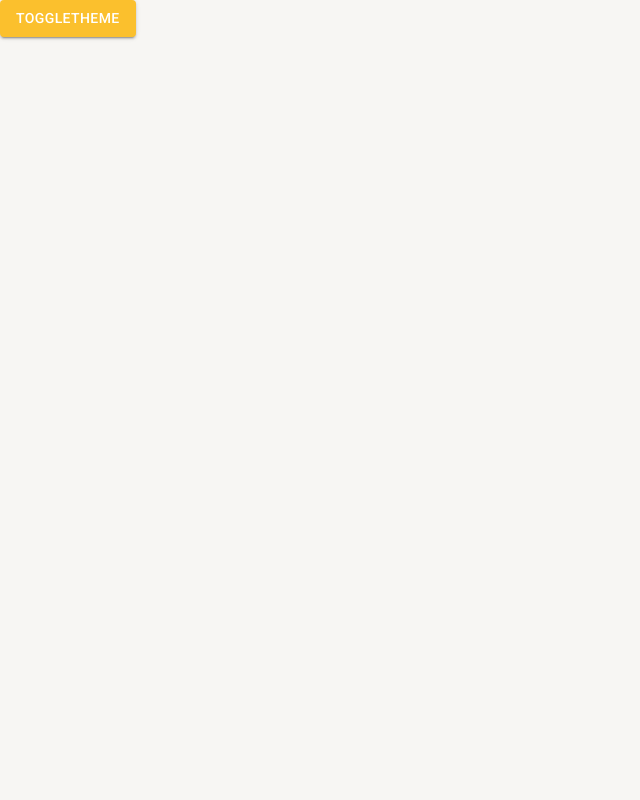
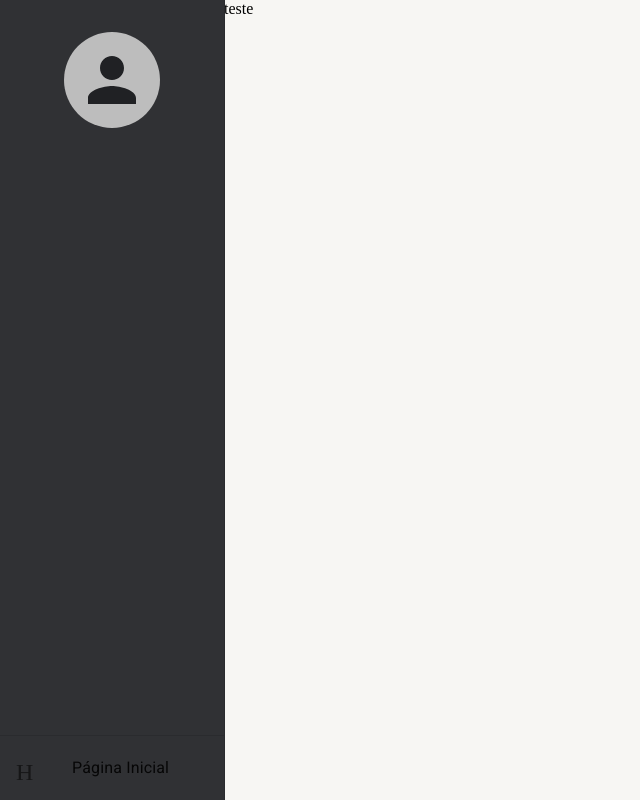
Before and after one commit to Baptiston/ReactMuiClass, a React (Create React App) app: page / in a window 1280 px wide. Before the commit this address led to /initial-page. Shown: the whole page, without its empty margins (0-640 px from the left). Built offline with nearby package versions, Linux system fonts and the light colour scheme.

Commit message:
feat: add drawer

```diff
--- a/package.json
+++ b/package.json
@@ -12,9 +12,10 @@
     "@emotion/react": "^11.11.1",
     "@emotion/styled": "^11.11.0",
     "@mui/material": "^5.14.17",
+    "prop-types": "^15.8.1",
     "react": "^18.2.0",
     "react-dom": "^18.2.0",
-    "react-router-dom": "6",
+    "react-router-dom": "^6.18.0",
     "react-scripts": "5.0.1"
   },
   "devDependencies": {
@@ -28,7 +29,6 @@
     "@typescript-eslint/eslint-plugin": "^6.10.0",
     "@typescript-eslint/parser": "^6.10.0",
     "eslint": "^8.53.0",
-    "eslint-plugin-react": "^7.33.2",
     "typescript": "^5.2.2",
     "web-vitals": "^2.1.4"
   },
--- a/src/App.tsx
+++ b/src/App.tsx
@@ -1,13 +1,18 @@
 import { BrowserRouter } from 'react-router-dom';
 import { AppRoutes } from './routes';
-import { AppThemeProvider } from './shared/contexts';
+import { AppThemeProvider, DrawerProvider } from './shared/contexts';
+import { SideMenu } from './shared/components';
 
 export const App = () => {
   return (
     <AppThemeProvider>
-      <BrowserRouter>
-        <AppRoutes />
-      </BrowserRouter>
+      <DrawerProvider>
+        <BrowserRouter>
+          <SideMenu>
+            <AppRoutes/>
+          </SideMenu>
+        </BrowserRouter>
+      </DrawerProvider>
     </AppThemeProvider>
   );
 };
--- a/src/routes/index.tsx
+++ b/src/routes/index.tsx
@@ -1,14 +1,14 @@
 import { Button } from '@mui/material';
 import { Routes, Route, Navigate } from 'react-router-dom';
-import { useAppThemeContext } from '../shared/contexts';
+import { useDrawerContext } from '../shared/contexts';
 
 export const AppRoutes = () => {
 
-  const { toggleTheme } = useAppThemeContext();
+  const { toggleDrawerOpen } = useDrawerContext();
 
   return (
     <Routes>
-      <Route path='/initial-page' element={<Button variant='contained' color='primary' onClick={toggleTheme}>ToggleTheme</Button>} />
+      <Route path='/initial-page' element={<Button variant='contained' color='primary' onClick={toggleDrawerOpen} >Toggle Drawer</Button>} />
       <Route path='*' element={<Navigate to='initial-page' />} />
     </Routes>
   );
--- /dev/null
+++ b/src/shared/components/index.ts
@@ -0,0 +1 @@
+export * from './side-menu/SideMenu';
--- /dev/null
+++ b/src/shared/components/side-menu/ListItemLink.tsx
@@ -0,0 +1,17 @@
+import {  Icon,  ListItemButton,  ListItemIcon,  ListItemText} from '@mui/material';
+
+interface IListItemLinkProps{
+  primary: string
+  icon: string
+}
+
+export const ListItemLink: React.FC<IListItemLinkProps> = ({primary,icon}) => {
+  return (
+    <ListItemButton>
+      <ListItemIcon>
+        <Icon>{icon}</Icon>
+      </ListItemIcon>
+      <ListItemText primary={primary} />
+    </ListItemButton>
+  );
+};
--- /dev/null
+++ b/src/shared/components/side-menu/SideMenu.tsx
@@ -0,0 +1,36 @@
+import { Avatar, Box, Divider, Drawer, List, useMediaQuery, useTheme } from '@mui/material';
+import { ChildrenProps } from '../../helpers';
+import { useDrawerContext } from '../../contexts';
+import { ListItemLink } from './ListItemLink';
+
+export const SideMenu: React.FC<ChildrenProps> = () => {
+
+  const theme = useTheme();
+  const smDown = useMediaQuery(theme.breakpoints.down('sm'));
+
+  const { isDrawerOpen, toggleDrawerOpen } = useDrawerContext();
+
+  return (
+    <>
+      <Drawer open={isDrawerOpen} variant={smDown ? 'temporary' : 'permanent'} onClose={toggleDrawerOpen}>
+        <Box width={theme.spacing(28)} height="100%" display="flex" flexDirection="column">
+          <Box width="100%" height={theme.spacing(20)} display="flex" alignItems="center" justifyContent="center">
+            <Avatar sx={{height: theme.spacing(12), width: theme.spacing(12)}} />
+          </Box>
+        </Box>
+
+        <Divider/>
+
+        <Box flex={1}>
+          <List component="nav">
+            <ListItemLink icon='Home' primary='Página Inicial'/>
+          </List>
+        </Box>
+      </Drawer>
+
+      <Box height='100vh' id='box-zuado' marginLeft={smDown ? 0 : theme.spacing(28)}>
+        teste
+      </Box>
+    </>
+  );
+};
--- /dev/null
+++ b/src/shared/contexts/DrawerContext.tsx
@@ -0,0 +1,27 @@
+import React, { createContext, useCallback, useContext, useState } from 'react';
+import { ChildrenProps } from '../helpers';
+
+interface IDrawerContextData {
+  isDrawerOpen: boolean;
+  toggleDrawerOpen: () => void;
+}
+
+const DrawerContext = createContext({} as IDrawerContextData);
+
+export const useDrawerContext = () => {
+  return useContext(DrawerContext);
+};
+
+export const DrawerProvider: React.FC<ChildrenProps> = ({ children }) => {
+  const [isDrawerOpen, setIsDrawerOpen] = useState(false);
+
+  const toggleDrawerOpen = useCallback(() => {
+    setIsDrawerOpen((oldDrawerOpen) => !oldDrawerOpen);
+  }, []);
+
+  return (
+    <DrawerContext.Provider value={{isDrawerOpen, toggleDrawerOpen }}>
+      {children}
+    </DrawerContext.Provider>
+  );
+};
--- a/src/shared/contexts/index.ts
+++ b/src/shared/contexts/index.ts
@@ -1 +1,2 @@
 export * from './ThemeContext';
+export * from './DrawerContext';
--- a/src/shared/helpers/ChildrenProps.ts
+++ b/src/shared/helpers/ChildrenProps.ts
@@ -1,3 +1,3 @@
 export interface ChildrenProps{
-    children: React.ReactNode
+    children?: React.ReactNode
 }
```
Also changed, not shown: .eslintrc.json, 2 other files (tests, documents, lock files or other folders).
